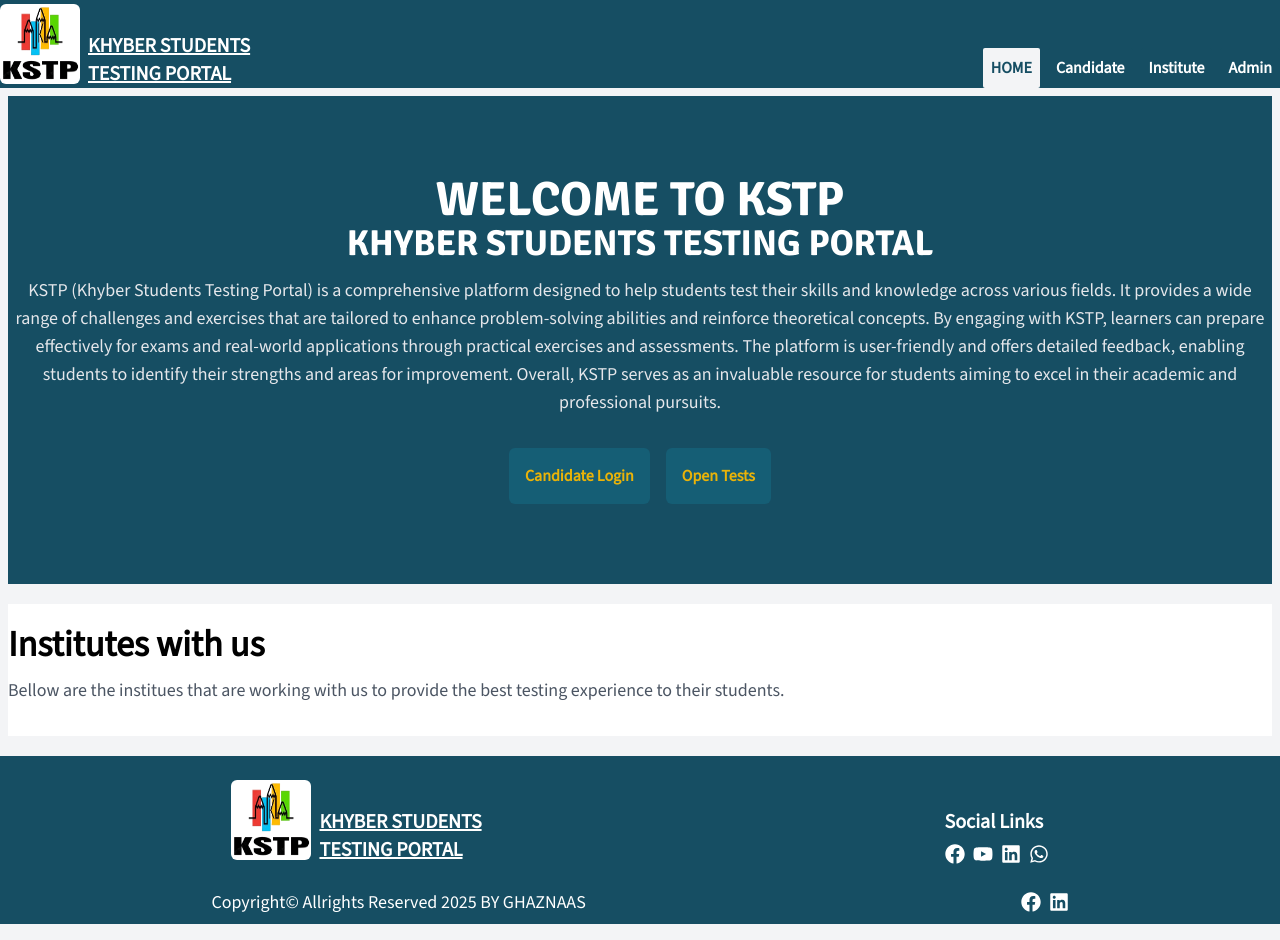
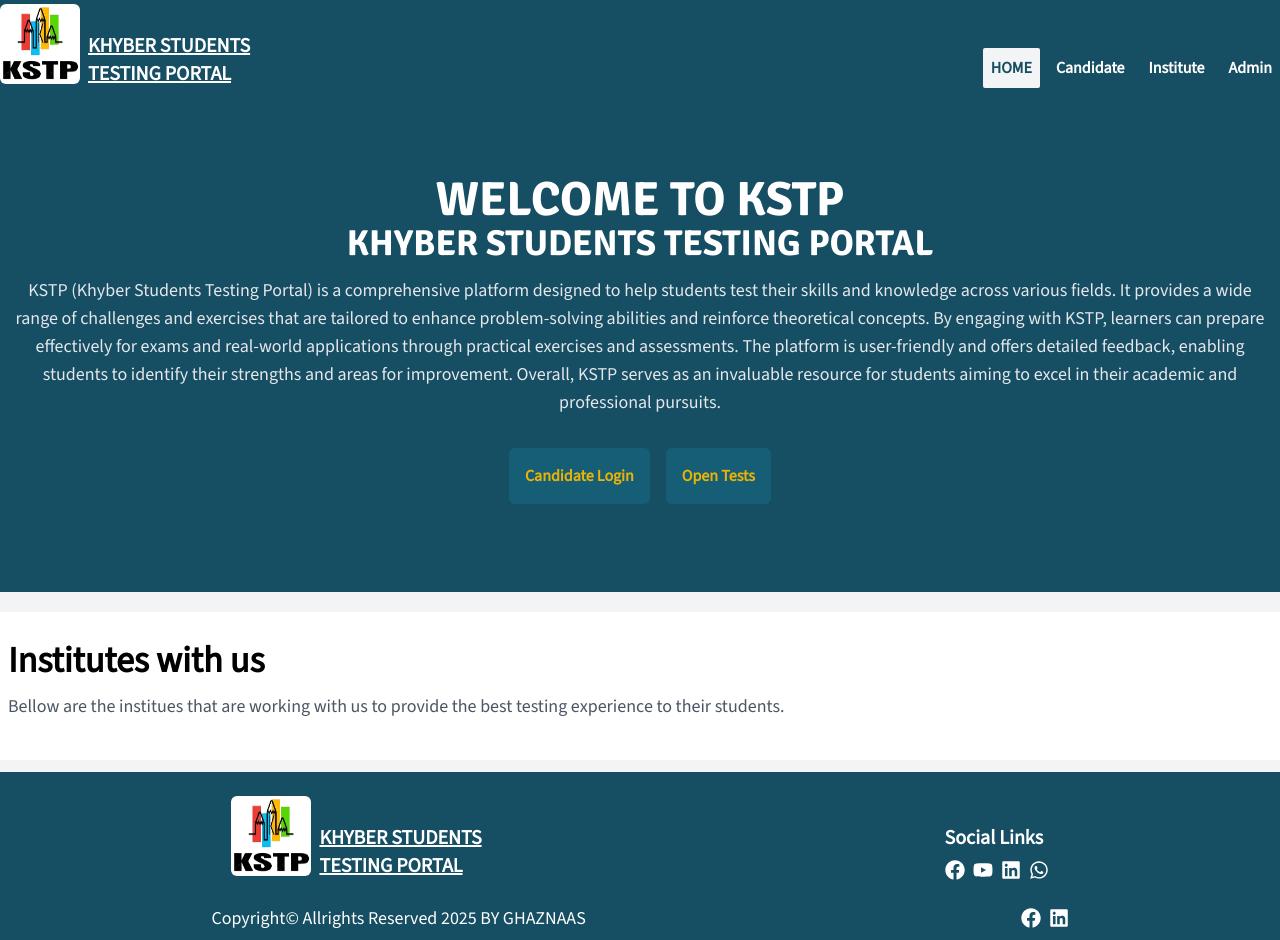
Before and after one commit to mhgkhan/kstp, a Next.js app: page / in a window 1280 px wide. Built offline with nearby package versions, Linux system fonts and the light colour scheme.

Commit message:
Refactor layout components to remove unnecessary padding and improve responsiveness

```diff
--- a/src/app/not-found.js
+++ b/src/app/not-found.js
@@ -3,9 +3,9 @@ import React from 'react'
 
 const NotFound = () => {
     return (
-        <main className='min:p-0 p-2'>
+        <main >
             <section className='w-full bg-cyan-900'>
-                <div className='container mx-auto'>
+                <div className='container mx-auto sm:p-2'>
                     <div className='flex flex-col items-center justify-center py-20'>
                         <h1 className='text-5xl font-bold text-white'>404</h1>
                         <h2 className='text-4xl font-bold text-white'>Page Not Found</h2>
--- a/src/app/page.js
+++ b/src/app/page.js
@@ -7,9 +7,9 @@ export default function Home() {
   return (
     <>
       <Header />
-      <main className="min:p-0 p-2">
+      <main>
         <section className="w-full bg-cyan-900">
-          <div className="container mx-auto">
+          <div className="container mx-auto sm:p-2">
             <div className="flex flex-col items-center justify-center py-20">
               <h1 className={`text-5xl font-bold text-white ${Signika_Font.className}`}>WELCOME TO KSTP</h1>
               <h2 className={`text-4xl font-bold text-white ${Signika_Font.className}`}>KHYBER STUDENTS TESTING PORTAL</h2>
@@ -26,7 +26,7 @@ export default function Home() {
         </section>
 
         <section className="w-full bg-white mt-5 my-3">
-          <div className="container mx-auto">
+          <div className="container mx-auto sm:p-2">
            <div className="institutes-area py-5">
            <h2 className="text-4xl text-black font-bold">Institutes with us</h2>
             <p className="text-gray-600 text-lg my-3">
```
